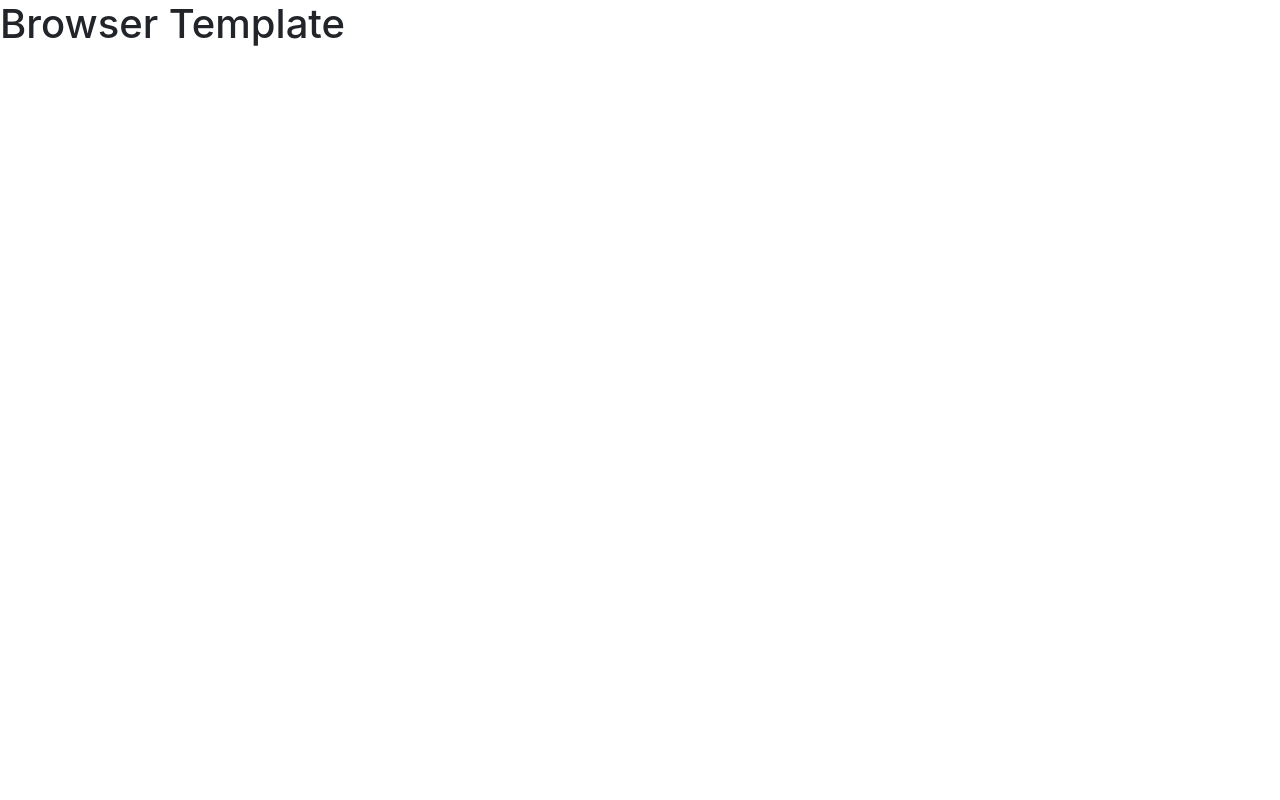
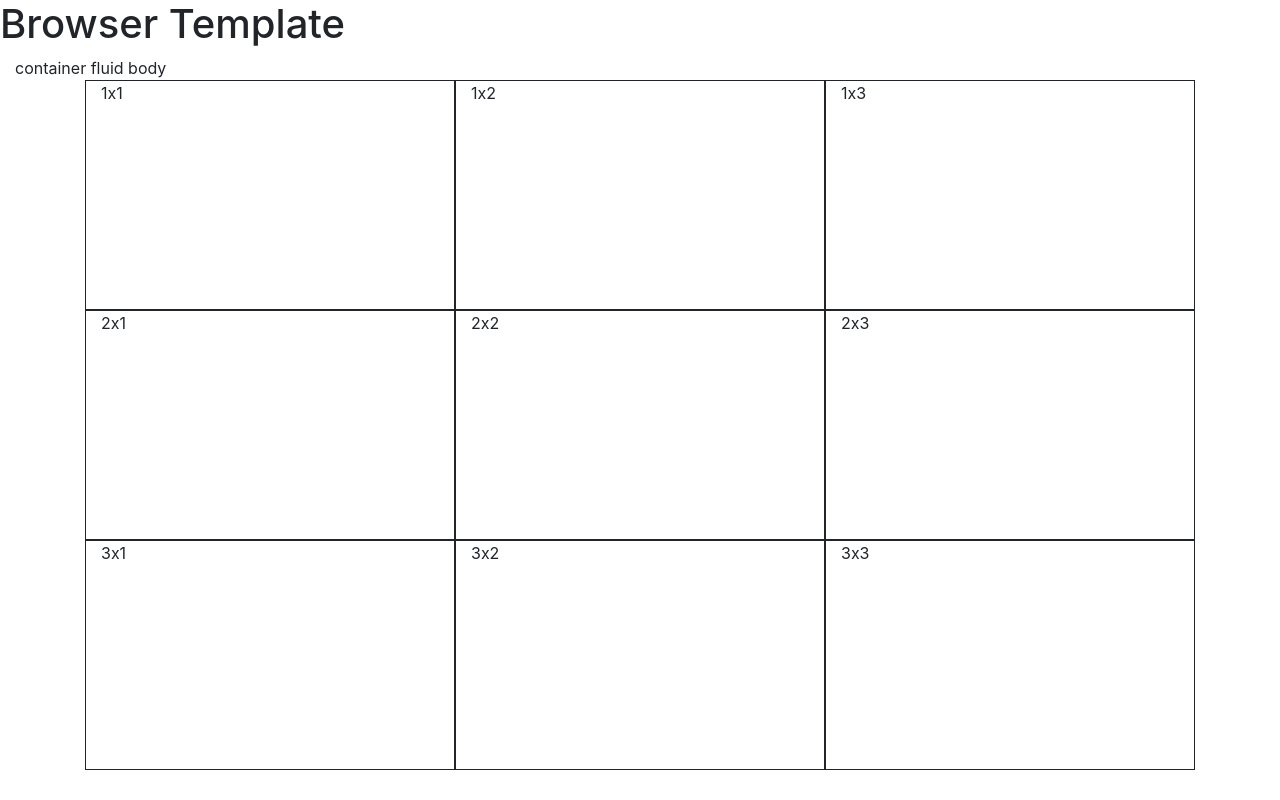
Before and after one commit to jooewoo/tic-tac-toe-client, a website built with webpack: page index.html in a window 1280 px wide. Built offline with nearby package versions, Linux system fonts and the light colour scheme.

Commit message:
Initialized the board, the style for the board, and the config.js

```diff
--- a/assets/scripts/config.js
+++ b/assets/scripts/config.js
@@ -2,7 +2,7 @@
 
 let apiUrl
 const apiUrls = {
-  production: '<replace-with-heroku-url>',
+  production: 'https://tic-tac-toe-wdi.herokuapp.com/',
   development: 'http://localhost:4741'
 }
 
--- a/assets/styles/index.scss
+++ b/assets/styles/index.scss
@@ -1 +1,17 @@
 @import '~bootstrap/scss/bootstrap';
+
+div.column {
+  border-style: solid;
+  border-width: 1px;
+}
+
+.row {
+  margin: auto;
+  width: 100%;
+}
+
+.column {
+  height: 230px;
+  margin: auto;
+  width: 230px;
+}
--- a/index.html
+++ b/index.html
@@ -13,5 +13,25 @@
     </head>
     <body>
       <h1>Browser Template</h1>
+      <div class="container-fluid">
+        container fluid body
+      </div>
+      <div id="3x3grid" class="container">
+      <div class="row">
+        <div class="column col-4 col-sm-4 col-md-4 col-lg-4">1x1</div>
+        <div class="column col-4 col-sm-4 col-md-4 col-lg-4">1x2</div>
+        <div class="column col-4 col-sm-4 col-md-4 col-lg-4">1x3</div>
+      </div>
+      <div class="row">
+        <div class="column col-4 col-sm-4 col-md-4 col-lg-4">2x1</div>
+        <div class="column col-4 col-sm-4 col-md-4 col-lg-4">2x2</div>
+        <div class="column col-4 col-sm-4 col-md-4 col-lg-4">2x3</div>
+      </div>
+      <div class="row">
+        <div class="column col-4 col-sm-4 col-md-4 col-lg-4">3x1</div>
+        <div class="column col-4 col-sm-4 col-md-4 col-lg-4">3x2</div>
+        <div class="column col-4 col-sm-4 col-md-4 col-lg-4">3x3</div>
+      </div>
+    </div>
     </body>
 </html>
```
